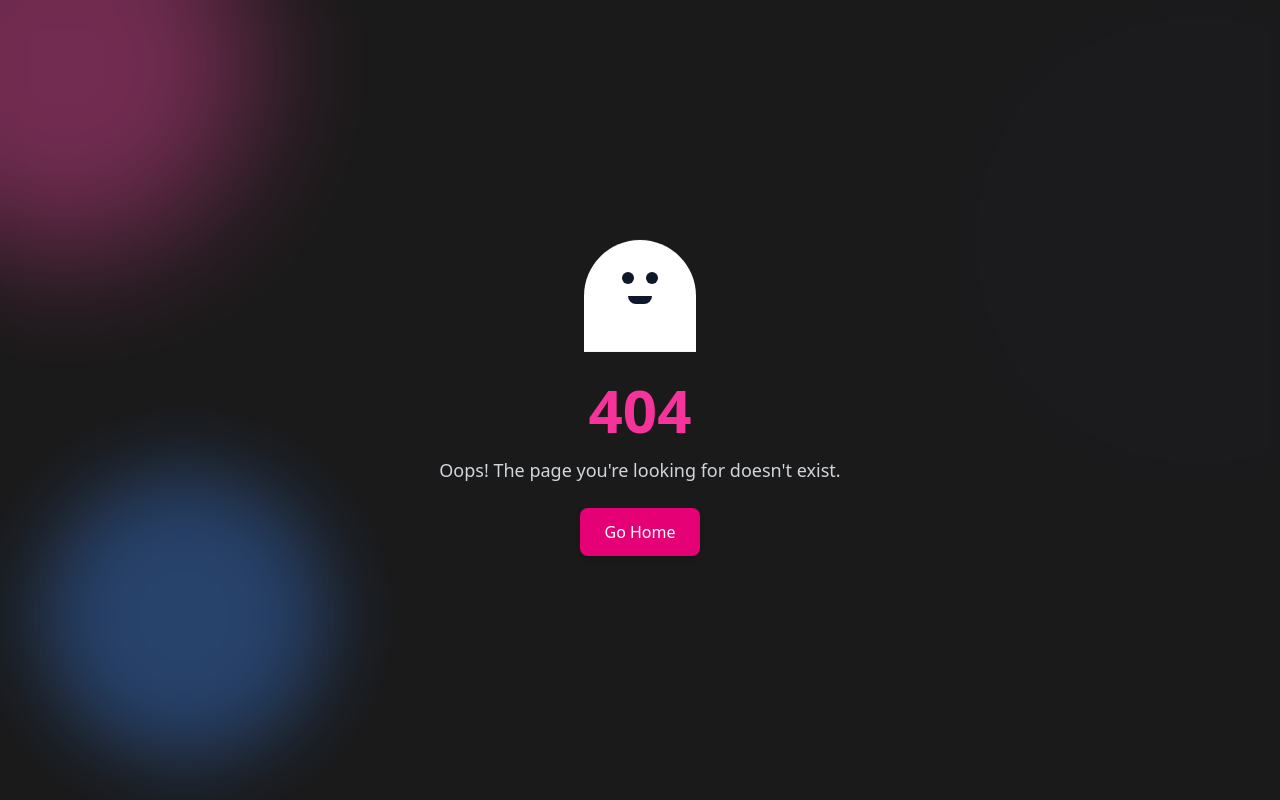
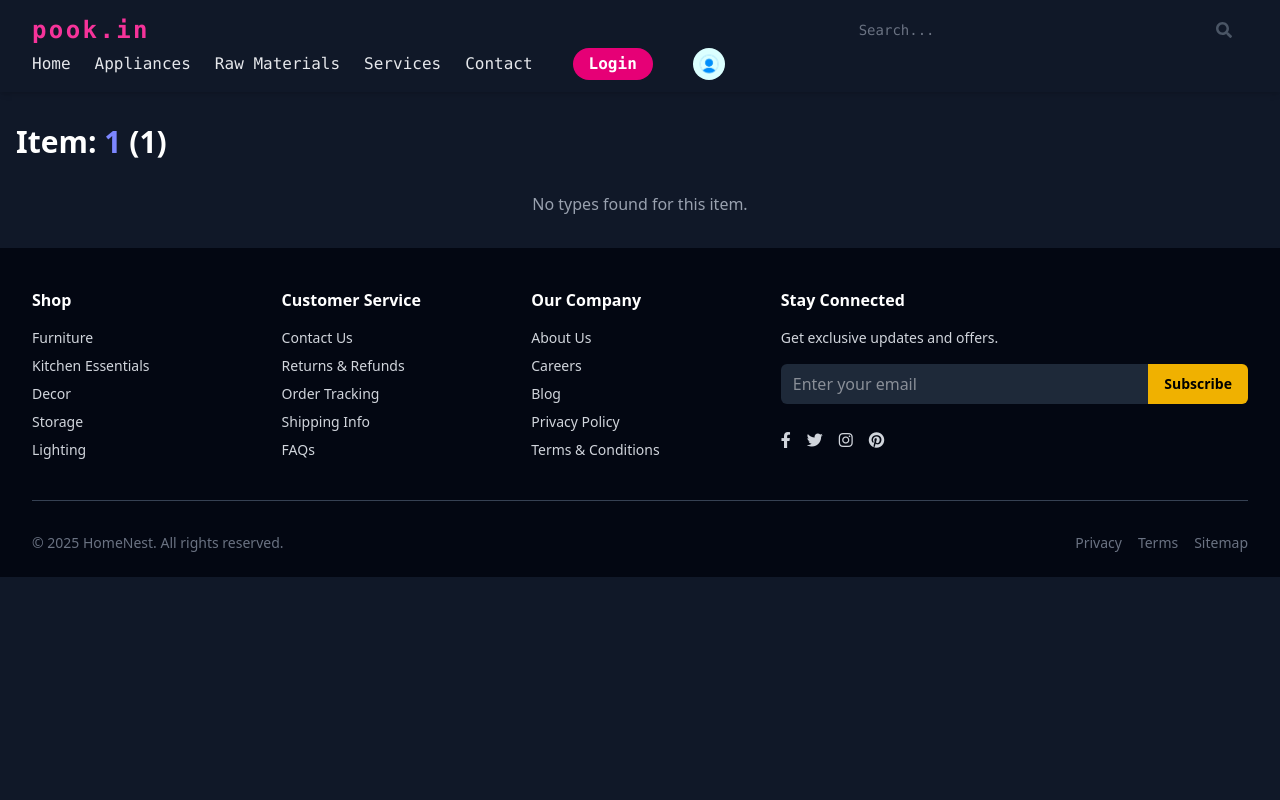
Before and after one commit to nksaini007/pook, a React (Vite) app in the folder frontend/: page /category/1/1 in a window 1280 px wide. Before the commit this address had no page. Built offline with nearby package versions, Linux system fonts and the light colour scheme.

Commit message:
adding related itoms page 28-9-25

```diff
--- a/frontend/src/App.jsx
+++ b/frontend/src/App.jsx
@@ -7,6 +7,7 @@ import Login from './assets/components/Login'
 import Signup from './assets/components/Signup'
 import NotFound404 from './assets/components/NotFound404'
 import CategoryPage from './assets/components/CategoryPage'
+import ItemPage from './assets/components/ItemPage'
 function App() {
   const [count, setCount] = useState(0)
 
@@ -18,6 +19,8 @@ function App() {
         <Route path='/signup' element={<Signup/>} />
         <Route path="*" element={<NotFound404/>} />
         <Route path="/category/:categoryName" element={<CategoryPage />} />
+        <Route path="/category/:categoryName/:itemName" element={<ItemPage />} />
+
       </Routes>
 
 
--- /dev/null
+++ b/frontend/src/assets/components/ItemPage.jsx
@@ -0,0 +1,91 @@
+import React, { useEffect, useState } from 'react';
+import { useParams, Link } from 'react-router-dom';
+import Nev from './Nev';
+import Footer from './Footer';
+import productData from '../json/Products.json';
+
+function ItemPage() {
+  const { categoryName, itemName } = useParams();
+  const [types, setTypes] = useState([]);
+
+  useEffect(() => {
+    const fetchData = () => {
+      // Filter products matching category and subcategory (itemName)
+      const filtered = productData.filter(
+        (item) =>
+          item.category.toLowerCase() === categoryName.toLowerCase() &&
+          item.subcategory.toLowerCase() === itemName.toLowerCase()
+      );
+
+      // Extract unique types with an image per type
+      const uniqueTypesMap = new Map();
+
+      filtered.forEach((item) => {
+        const typeKey = item.type.toLowerCase();
+        if (!uniqueTypesMap.has(typeKey)) {
+          uniqueTypesMap.set(typeKey, {
+            type: item.type,
+            image: item.image || null,
+          });
+        }
+      });
+
+      setTypes(Array.from(uniqueTypesMap.values()));
+    };
+
+    fetchData();
+  }, [categoryName, itemName]);
+
+  return (
+    <div className="min-h-screen bg-gray-900 text-white">
+      <Nev />
+
+      <div className="max-w-7xl mx-auto px-4 py-8">
+        <h1 className="text-3xl font-bold mb-8">
+          Item: <span className="capitalize text-indigo-400">{itemName}</span> (
+          <span className="capitalize">{categoryName}</span>)
+        </h1>
+
+        <div className="grid gap-8 sm:grid-cols-2 md:grid-cols-3 lg:grid-cols-4">
+          {types.length > 0 ? (
+            types.map(({ type, image }, idx) => (
+              <Link
+                key={idx}
+                to={`/category/${categoryName}/${itemName}/${type.toLowerCase()}`}
+                className="bg-gray-800 hover:bg-gray-700 rounded-lg shadow-lg border border-gray-700 overflow-hidden transform transition-transform duration-300 hover:scale-105 flex flex-col"
+              >
+                {/* Image Section */}
+                {image ? (
+                  <img
+                    src={image}
+                    alt={`${type} ${itemName}`}
+                    className="w-full h-48 object-cover"
+                    loading="lazy"
+                  />
+                ) : (
+                  <div className="w-full h-48 bg-gray-700 flex items-center justify-center text-gray-400 text-sm">
+                    No image available
+                  </div>
+                )}
+
+                {/* Text Section */}
+                <div className="p-5 flex flex-col flex-grow">
+                  <h2 className="text-xl text-indigo-300 capitalize mb-2 font-semibold">{type}</h2>
+                  <p className="text-gray-400 text-sm mt-auto">
+                    See all {type.toLowerCase()} {itemName.toLowerCase()}s
+                  </p>
+                </div>
+              </Link>
+            ))
+          ) : (
+            <p className="text-gray-400 col-span-full text-center">No types found for this item.</p>
+          )}
+        </div>
+      </div>
+
+      <Footer />
+    </div>
+  );
+}
+
+export default ItemPage;
--- a/frontend/src/assets/components/Nev.jsx
+++ b/frontend/src/assets/components/Nev.jsx
@@ -1,17 +1,20 @@
 import React, { useState } from 'react';
-import { FaUserCircle, FaSearch } from 'react-icons/fa';
+import { FaSearch } from 'react-icons/fa';
 import img from '../img/profile.gif';
+
+// Profile icon with tooltip
 const ProfileIcon = () => (
-  <div className="relative group cursor-pointer ml-4" tabIndex={0} aria-label="Profile">
-    {/* Custom GIF */}
+  <div
+    className="relative group cursor-pointer ml-4"
+    tabIndex={0}
+    aria-label="Profile"
+  >
     <img
-      src={img}  // <-- Replace with your actual path
+      src={img}
       alt="Profile"
-      className="w-8 h-8 rounded-full transition-transform duration-300 group-hover:scale-220 group-hover:shadow-lg"
+      className="w-8 h-8 rounded-full transition-transform duration-300 group-hover:scale-110 group-hover:shadow-lg"
     />
-
-    {/* Tooltip on hover */}
-    <div className="absolute top-10 left-1/2 -translate-x-1/2 scale-0 group-hover:scale-100 transition-transform duration-200 bg-gray-800 text-white px-3 py-1 rounded-md text-xs shadow-md">
+    <div className="absolute top-10 left-1/2 -translate-x-1/2 scale-0 group-hover:scale-100 group-focus-within:scale-100 transition-transform duration-200 bg-gray-800 text-white px-3 py-1 rounded-md text-xs shadow-md whitespace-nowrap z-20">
       Profile
     </div>
   </div>
@@ -24,67 +27,85 @@ const Nev = () => {
   const handleSearch = (e) => {
     e.preventDefault();
     alert(`Searching for: ${searchQuery}`);
-    // Replace this with actual search logic
   };
 
   return (
-    <nav className="bg-gray-900 text-gray-200 shadow-lg sticky top-0 z-50 font-mono w-full">
+    <nav className="bg-gray-900 text-gray-200 shadow-md rounded-b-lg md:rounded-none sticky top-0 z-50 font-mono w-full">
       <div className="max-w-7xl mx-auto px-4 sm:px-6 lg:px-8">
-        <div className="flex flex-col md:flex-row md:justify-between md:items-center h-auto py-3 space-y-2 md:space-y-0">
-          {/* Top Row: Logo and Search */}
+        <div className="flex flex-wrap justify-between items-center py-3">
+          {/* Logo & Mobile Menu Toggle */}
           <div className="flex justify-between items-center w-full md:w-auto">
             <div className="text-2xl font-bold text-pink-500 tracking-widest">
               pook.in
             </div>
 
-            {/* Mobile Menu Button */}
-            <div className="md:hidden">
+            {/* Mobile Menu Toggle */}
             <button
               onClick={() => setIsOpen(!isOpen)}
-                className="text-gray-200 hover:text-green-400 focus:outline-none"
+              className="text-gray-200 md:hidden hover:text-pink-400 focus:outline-none"
             >
-                <svg className="h-6 w-6" fill="none" stroke="currentColor" viewBox="0 0 24 24">
+              <svg
+                className="h-6 w-6"
+                fill="none"
+                stroke="currentColor"
+                viewBox="0 0 24 24"
+              >
                 {isOpen ? (
-                    <path strokeLinecap="round" strokeLinejoin="round" strokeWidth={2} d="M6 18L18 6M6 6l12 12" />
+                  <path
+                    strokeLinecap="round"
+                    strokeLinejoin="round"
+                    strokeWidth={2}
+                    d="M6 18L18 6M6 6l12 12"
+                  />
                 ) : (
-                    <path strokeLinecap="round" strokeLinejoin="round" strokeWidth={2} d="M4 6h16M4 12h16M4 18h16" />
+                  <path
+                    strokeLinecap="round"
+                    strokeLinejoin="round"
+                    strokeWidth={2}
+                    d="M4 6h16M4 12h16M4 18h16"
+                  />
                 )}
               </svg>
             </button>
           </div>
-          </div>
 
-          {/* Search Bar (Always Visible) */}
+          {/* Search Bar */}
           <form
             onSubmit={handleSearch}
-            className="relative w-full md:w-1/3 self-center"
+            className="relative w-full md:w-1/3 mt-3 md:mt-0"
           >
             <input
               type="text"
               value={searchQuery}
               onChange={(e) => setSearchQuery(e.target.value)}
-              className="w-full px-4 py-1.5 rounded-full text-gray-100 focus:outline-none focus:ring-2 focus:ring-pink-400"
+              className="w-full px-4 py-2 rounded-full text-sm text-gray-900 focus:outline-none focus:ring-2 focus:ring-pink-500 placeholder:text-gray-500"
               placeholder="Search..."
             />
             <button
               type="submit"
-              className="absolute right-3 top-1/2 -translate-y-1/2 text-gray-600 hover:text-pink-400"
+              className="absolute right-4 top-1/2 -translate-y-1/2 text-gray-600 hover:text-pink-500"
             >
               <FaSearch />
             </button>
           </form>
 
           {/* Desktop Navigation */}
-          <div className="hidden md:flex space-x-6 items-center">
-            <a href="#" className="hover:text-pink-400 transition-colors duration-200">Home</a>
-            <a href="#" className="hover:text-pink-400 transition-colors duration-200">Appliances</a>
-            <a href="#" className="hover:text-pink-400 transition-colors duration-200">Raw Materials</a>
-            <a href="#" className="hover:text-pink-400 transition-colors duration-200">Services</a>
-            <a href="#" className="hover:text-pink-400 transition-colors duration-200">Contact</a>
+          <div className="hidden md:flex space-x-6 items-center mt-3 md:mt-0">
+            {['Home', 'Appliances', 'Raw Materials', 'Services', 'Contact'].map(
+              (item, index) => (
+                <a
+                  key={index}
+                  href="#"
+                  className="hover:text-pink-400 transition-colors duration-200"
+                >
+                  {item}
+                </a>
+              )
+            )}
 
             <a
               href="/login"
-              className="ml-4 px-4 py-1 rounded bg-pink-700 text-gray-100 font-semibold hover:bg-green-300 transition-colors duration-200"
+              className="ml-4 px-4 py-1 rounded-full bg-pink-600 text-white font-semibold hover:bg-green-300 hover:text-gray-900 transition-colors duration-200"
             >
               Login
             </a>
@@ -96,21 +117,27 @@ const Nev = () => {
 
       {/* Mobile Dropdown Navigation */}
       {isOpen && (
-        <div className="md:hidden px-4 pt-2 pb-4 bg-gray-800 space-y-2 text-sm font-medium">
-          <a href="#" className="block text-gray-200 hover:text-green-400">Home</a>
-          <a href="#" className="block text-gray-200 hover:text-green-400">Appliances</a>
-          <a href="#" className="block text-gray-200 hover:text-green-400">Raw Materials</a>
-          <a href="#" className="block text-gray-200 hover:text-green-400">Services</a>
-          <a href="#" className="block text-gray-200 hover:text-green-400">Contact</a>
+        <div className="md:hidden px-4 pt-4 pb-6 bg-gray-800 space-y-4 text-base font-medium">
+          {['Home', 'Appliances', 'Raw Materials', 'Services', 'Contact'].map(
+            (item, index) => (
+              <a
+                key={index}
+                href="#"
+                className="block text-gray-200 hover:text-pink-400 transition-colors"
+              >
+                {item}
+              </a>
+            )
+          )}
 
           <a
             href="/login"
-            className="block mt-2 px-4 py-2 rounded bg-pink-400 text-gray-900 font-semibold hover:bg-green-300 transition-colors duration-200 text-center"
+            className="block mt-4 px-5 py-2 rounded-full bg-pink-600 text-white text-center font-semibold hover:bg-pink-400 transition"
           >
             Login
           </a>
 
-          <div className="flex justify-center pt-2">
+          <div className="flex justify-center pt-4">
             <ProfileIcon />
           </div>
         </div>
--- /dev/null
+++ b/frontend/src/assets/json/Products.json
@@ -0,0 +1,102 @@
+[
+  {
+    "category": "Home Textile",
+    "subcategory": "Bedsheets",
+    "type": "Cotton",
+    "name": "Premium Cotton Bedsheet",
+    "details": "Soft and breathable 100% cotton bedsheet, available in queen and king sizes.",
+    "image": "https://example.com/images/cotton_bedsheet.jpg",
+    "price": 29.99,
+    "stock": 120
+  },
+  {
+    "category": "Home Textile",
+    "subcategory": "Bedsheets",
+    "type": "Silk",
+    "name": "Luxury Silk Bedsheet",
+    "details": "Smooth silk bedsheet for a royal sleeping experience.",
+    "image": "https://example.com/images/silk_bedsheet.jpg",
+    "price": 59.99,
+    "stock": 50
+  },
+  {
+    "category": "Home Textile",
+    "subcategory": "Curtains",
+    "type": "Window",
+    "name": "Elegant Window Curtain",
+    "details": "Light-blocking window curtain with modern patterns.",
+    "image": "https://example.com/images/window_curtain.jpg",
+    "price": 45.00,
+    "stock": 70
+  },
+  {
+    "category": "Home Textile",
+    "subcategory": "Curtains",
+    "type": "Door",
+    "name": "Classic Door Curtain",
+    "details": "Perfect door curtain with elegant lace design.",
+    "image": "https://example.com/images/door_curtain.jpg",
+    "price": 35.00,
+    "stock": 40
+  },
+  {
+    "category": "Sanitaryware",
+    "subcategory": "Wash Basins",
+    "type": "Ceramic",
+    "name": "White Ceramic Wash Basin",
+    "details": "Durable ceramic basin with sleek design.",
+    "image": "https://example.com/images/ceramic_washbasin.jpg",
+    "price": 75.50,
+    "stock": 60
+  },
+  {
+    "category": "Sanitaryware",
+    "subcategory": "Wash Basins",
+    "type": "Glass",
+    "name": "Tempered Glass Wash Basin",
+    "details": "Modern glass basin for contemporary bathrooms.",
+    "image": "https://example.com/images/glass_washbasin.jpg",
+    "price": 90.00,
+    "stock": 35
+  },
+  {
+    "category": "Sanitaryware",
+    "subcategory": "Toilets",
+    "type": "Wall Mounted",
+    "name": "Compact Wall Mounted Toilet",
+    "details": "Space-saving toilet with dual flush system.",
+    "image": "https://example.com/images/wall_mounted_toilet.jpg",
+    "price": 150.00,
+    "stock": 20
+  },
+  {
+    "category": "Sanitaryware",
+    "subcategory": "Toilets",
+    "type": "Floor Mounted",
+    "name": "Classic Floor Mounted Toilet",
+    "details": "Traditional floor mounted toilet with strong flush.",
+    "image": "https://example.com/images/floor_mounted_toilet.jpg",
+    "price": 130.00,
+    "stock": 30
+  },
+  {
+    "category": "Home Textile",
+    "subcategory": "Pillows",
+    "type": "Memory Foam",
+    "name": "Ergonomic Memory Foam Pillow",
+    "details": "Provides excellent neck support for comfortable sleep.",
+    "image": "https://example.com/images/memory_foam_pillow.jpg",
+    "price": 25.00,
+    "stock": 100
+  },
+  {
+    "category": "Home Textile",
+    "subcategory": "Pillows",
+    "type": "Feather",
+    "name": "Soft Feather Pillow",
+    "details": "Filled with soft feathers for plush comfort.",
+    "image": "https://example.com/images/feather_pillow.jpg",
+    "price": 30.00,
+    "stock": 80
+  }
+]
```
Also changed, not shown: frontend/src/assets/components/CategoryPage.jsx (+18 -22 lines). Lines whose indentation alone changed are shown as unchanged.
